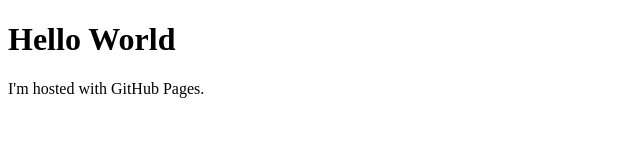
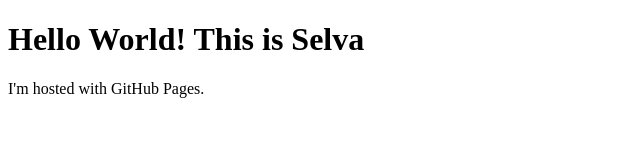
Before and after one commit to selvaganeshdurairaj/selvaganeshdurairaj.github.io, a plain HTML site: page index.html in a window 1280 px wide. Shown: the whole page, without its empty margins (0-640 px from the left). Drawn offline with Linux system fonts and the light colour scheme.

Commit message:
Updated my name

```diff
--- a/index.html
+++ b/index.html
@@ -1,7 +1,7 @@
 <!DOCTYPE html>
 <html>
 <body>
-<h1>Hello World</h1>
+<h1>Hello World! This is Selva</h1>
 <p>I'm hosted with GitHub Pages.</p>
 </body>
 </html>
```
